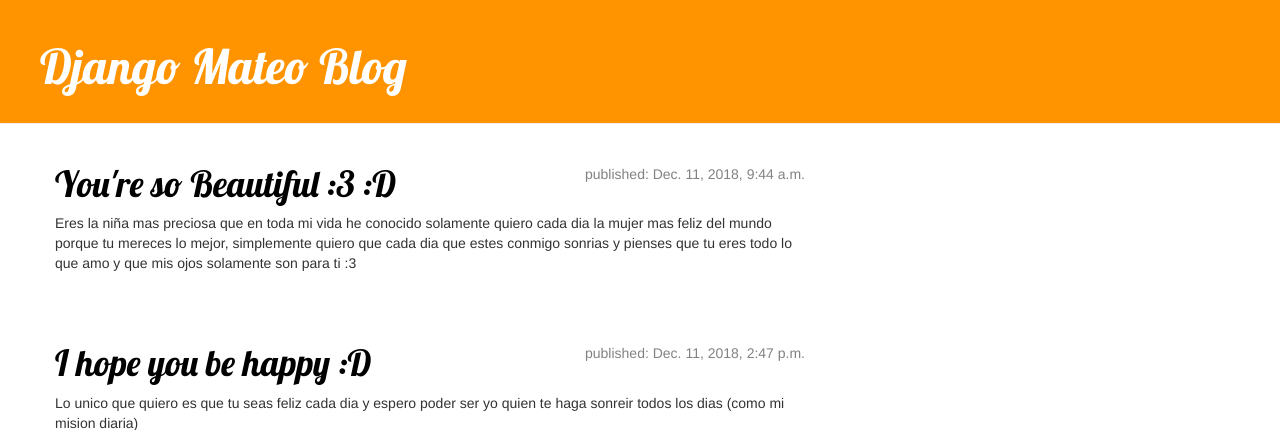
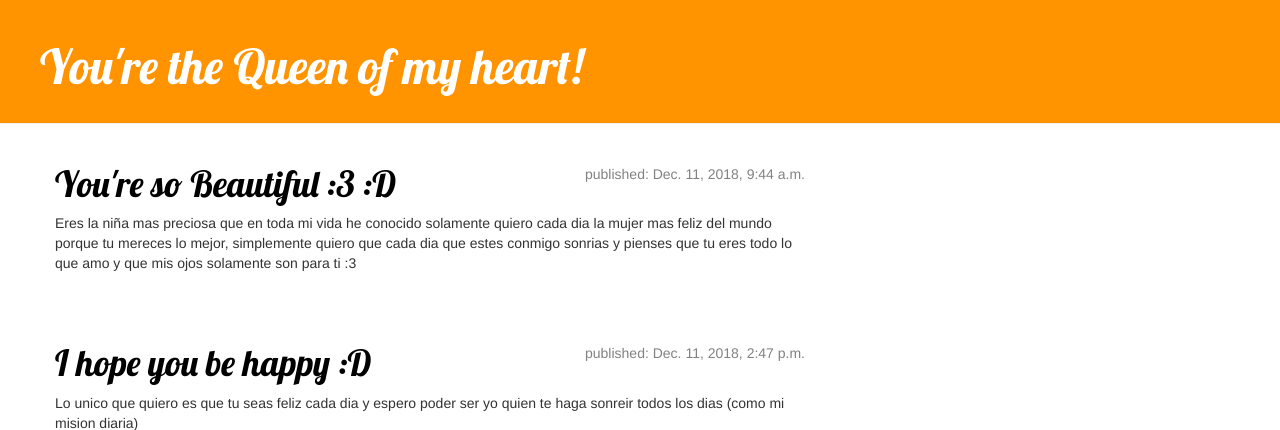
Before and after one commit to mateovlz/appBlogWeb, a Django app: page / in a window 1280 px wide. Shown: the top 430 px of the page. Run offline with Django 3.2, Linux system fonts and the light colour scheme; data comes from the database, SQL or seed files in the repository; both versions use the stored data as it was after the commit; some libraries are stand-ins or nearby versions.

Commit message:
To my baby

```diff
--- a/blog/templates/blog/post_list.html
+++ b/blog/templates/blog/post_list.html
@@ -1,7 +1,7 @@
 {% load static %}
 <html>
     <head>
-        <title>Django Mateo blog</title>
+        <title>To my Baby</title>
         <link href="//fonts.googleapis.com/css?family=Lobster&subset=latin,latin-ext" rel="stylesheet" type="text/css">
         <link rel="stylesheet" href="//maxcdn.bootstrapcdn.com/bootstrap/3.2.0/css/bootstrap.min.css">
         <link rel="stylesheet" href="//maxcdn.bootstrapcdn.com/bootstrap/3.2.0/css/bootstrap-theme.min.css">
@@ -9,7 +9,7 @@
     </head>
     <body>
         <div class="page-header">
-            <h1><a href="/">Django Mateo Blog</a></h1>
+            <h1><a href="/">You're the Queen of my heart!</a></h1>
         </div>
         <div class="content container">
     <div class="row">
```
Also changed, not shown: db.sqlite3.
